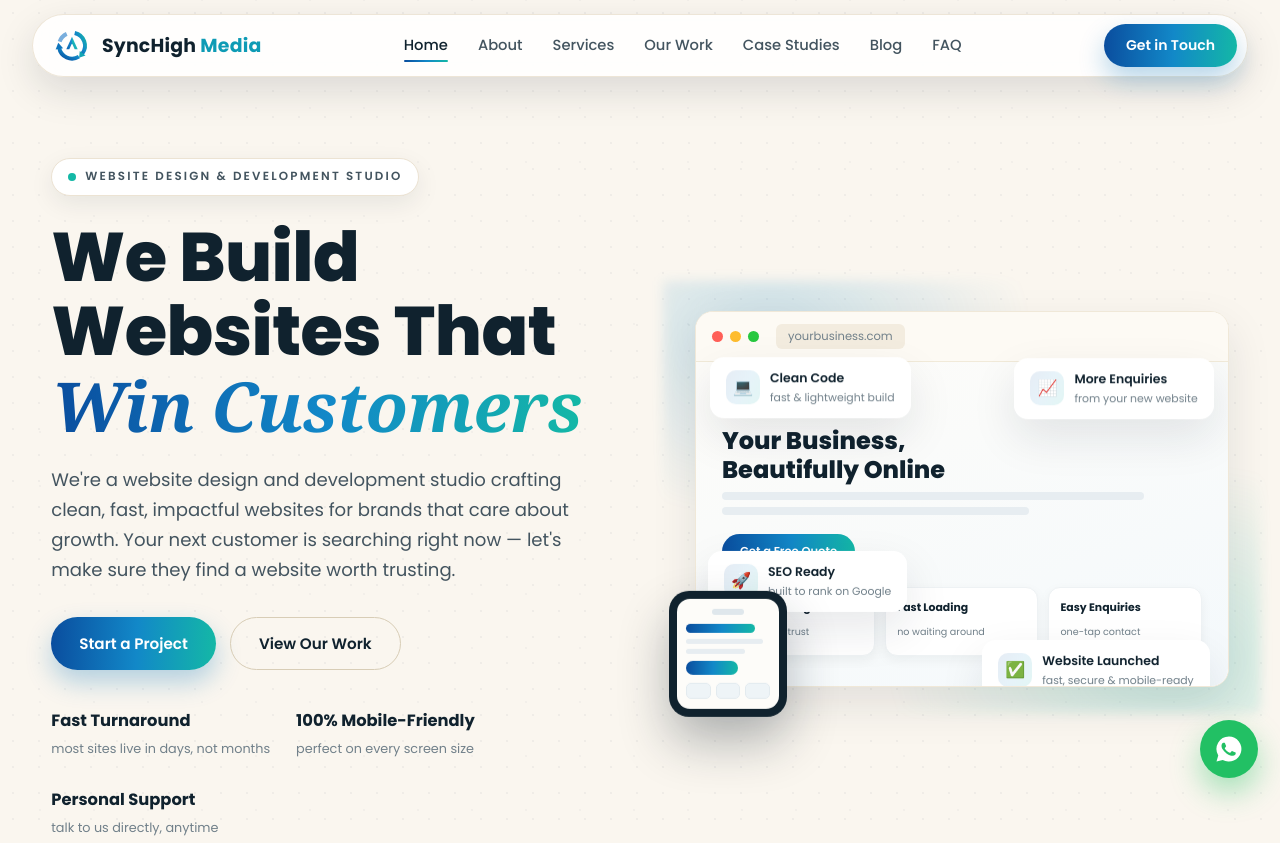
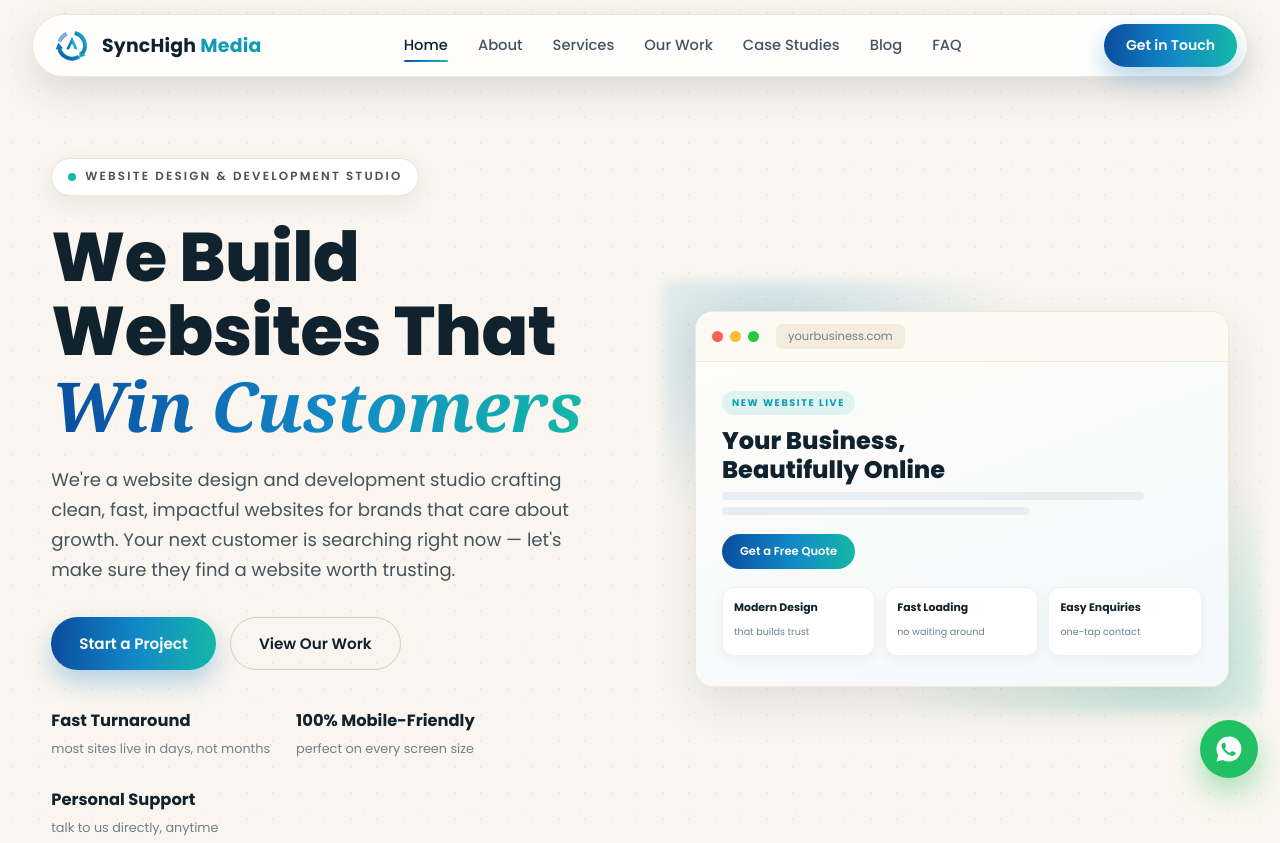
Before and after one commit to namanacharya249-design/SyncHigh, a plain HTML site: page index.html in a window 1280 px wide. Shown: the top 843 px of the page. Drawn offline with Linux system fonts and the light colour scheme; a web font is replaced by a local one.

Commit message:
v3 fixes: remove hero floating chips + phone mockup, gap before marquee, CTA pill becomes floating bottom bar from Why section to footer (homepage), cache-bust v4

```diff
--- a/index.html
+++ b/index.html
@@ -22,7 +22,7 @@
 <link rel="preconnect" href="https://fonts.googleapis.com">
 <link rel="preconnect" href="https://fonts.gstatic.com" crossorigin>
 <link href="https://fonts.googleapis.com/css2?family=Playfair+Display:ital,wght@1,500;1,600;1,700&family=Poppins:wght@300;400;500;600;700;800&display=swap" rel="stylesheet">
-<link rel="stylesheet" href="style.css?v=3">
+<link rel="stylesheet" href="style.css?v=4">
 <script type="application/ld+json">
 {
   "@context": "https://schema.org",
@@ -111,20 +111,6 @@
               <div><b>Easy Enquiries</b><span>one-tap contact</span></div>
             </div>
           </div>
-          <div class="float-chip chip-a"><span class="ic">📈</span><span>More Enquiries<small>from your new website</small></span></div>
-          <div class="float-chip chip-b"><span class="ic">✅</span><span>Website Launched<small>fast, secure & mobile-ready</small></span></div>
-          <div class="float-chip chip-c"><span class="ic">💻</span><span>Clean Code<small>fast & lightweight build</small></span></div>
-          <div class="float-chip chip-d"><span class="ic">🚀</span><span>SEO Ready<small>built to rank on Google</small></span></div>
-        </div>
-        <div class="phone-card" aria-hidden="true">
-          <div class="ph-screen">
-            <div class="ph-bar"></div>
-            <div class="ph-h"></div>
-            <div class="ph-p" style="width:92%"></div>
-            <div class="ph-p" style="width:70%"></div>
-            <div class="ph-btn"></div>
-            <div class="ph-row"><i></i><i></i><i></i></div>
-          </div>
         </div>
       </div>
     </div>
@@ -198,13 +184,8 @@
   </section>
 
   <!-- WHY US -->
-  <section class="alt-bg">
+  <section class="alt-bg" id="whyUs">
     <div class="wrap">
-      <div class="cta-pill reveal">
-        <div class="tick"><svg viewBox="0 0 24 24"><path d="M4 12.5l5 5L20 6.5"/></svg></div>
-        <div class="txt"><b>Ready to make your business online?</b><span>Free quote, no pressure — most websites live within days.</span></div>
-        <a class="btn" href="contact.html">Get Started <span aria-hidden="true">→</span></a>
-      </div>
       <div class="sec-head reveal">
         <div class="sec-label">Why SyncHigh Media</div>
         <h2>Why Businesses <span class="serif-i">Choose Us</span></h2>
@@ -405,6 +386,12 @@
   <svg viewBox="0 0 24 24"><path d="M12 2a10 10 0 0 0-8.6 15.1L2 22l5-1.3A10 10 0 1 0 12 2zm5.2 14.2c-.2.6-1.3 1.2-1.8 1.2-.5.1-1 .2-3.4-.7-2.9-1.2-4.7-4.1-4.9-4.3-.1-.2-1.1-1.5-1.1-2.9s.7-2 1-2.3c.2-.3.5-.3.7-.3h.5c.2 0 .4 0 .6.5s.8 1.9.8 2c.1.1.1.3 0 .5l-.4.6-.4.4c-.1.1-.3.3-.1.6.1.3.7 1.2 1.6 2 1.1 1 2 1.3 2.3 1.4.3.1.5.1.6-.1l.9-1c.2-.3.4-.2.7-.1l2 .9c.3.2.5.3.6.4 0 .1 0 .7-.2 1.2z"/></svg>
 </a>
 
-<script src="script.js?v=3"></script>
+<div class="cta-pill" id="ctaPill">
+  <div class="tick"><svg viewBox="0 0 24 24"><path d="M4 12.5l5 5L20 6.5"/></svg></div>
+  <div class="txt"><b>Ready to make your business online?</b><span>Free quote, no pressure — most websites live within days.</span></div>
+  <a class="btn" href="contact.html">Get Started <span aria-hidden="true">→</span></a>
+</div>
+
+<script src="script.js?v=4"></script>
 </body>
 </html>
--- a/script.js
+++ b/script.js
@@ -160,6 +160,29 @@
     document.head.appendChild(ls);
   }
 
+  // ---- v3: floating bottom CTA pill (homepage) — appears at the Why section, stays until the footer ----
+  var pill = document.getElementById("ctaPill");
+  var whySec = document.getElementById("whyUs");
+  if (pill && whySec) {
+    var footEl = document.querySelector("footer");
+    var pillTick = false;
+    var updPill = function () {
+      pillTick = false;
+      var vh = window.innerHeight;
+      var wy = whySec.getBoundingClientRect();
+      var ft = footEl ? footEl.getBoundingClientRect() : null;
+      var show = wy.top < vh * 0.9 && (!ft || ft.top > vh * 0.94);
+      pill.classList.toggle("show", show);
+      document.body.classList.toggle("cta-on", show);
+    };
+    var onScrollPill = function () {
+      if (!pillTick) { pillTick = true; requestAnimationFrame(updPill); }
+    };
+    window.addEventListener("scroll", onScrollPill, { passive: true });
+    window.addEventListener("resize", onScrollPill);
+    updPill();
+  }
+
   // ---- v2: hero browser-card tilt (fine pointers / desktop only) ----
   var hv = document.querySelector(".hero-visual");
   if (hv && !reduceMotion && window.matchMedia("(pointer: fine)").matches) {
--- a/style.css
+++ b/style.css
@@ -454,3 +454,19 @@ html.lenis,html.lenis body{height:auto}
   .float-chip,.phone-card{animation:none}
   html{scroll-behavior:auto}
 }
+
+/* ============================================================
+   v3 fixes (2026-11-13) — gap before marquee; CTA pill becomes a
+   floating bottom bar on the homepage (Why section -> footer)
+   ============================================================ */
+.marquee{margin-top:38px}
+.cta-pill{position:fixed;left:50%;bottom:16px;width:min(860px,94%);margin:0;z-index:940;
+  transform:translate(-50%,190%);opacity:0;pointer-events:none;
+  transition:transform .55s cubic-bezier(.2,.8,.25,1),opacity .4s ease}
+.cta-pill.show{transform:translate(-50%,0);opacity:1;pointer-events:auto}
+.wa-float{transition:transform .25s,bottom .45s cubic-bezier(.2,.8,.25,1)}
+body.cta-on .wa-float{bottom:118px}
+@media(max-width:760px){
+  .cta-pill{bottom:12px}
+  body.cta-on .wa-float{bottom:186px}
+}
```
Also changed, not shown: 404.html (+2 -2 lines), about.html (+2 -2 lines), blog-redesign-signs.html (+2 -2 lines), blog-website-needs.html (+2 -2 lines), blog-website-vs-social.html (+2 -2 lines), blog.html (+2 -2 lines), case-studies.html (+2 -2 lines), contact.html (+2 -2 lines), faq.html (+2 -2 lines), services.html (+2 -2 lines), work.html (+2 -2 lines).
